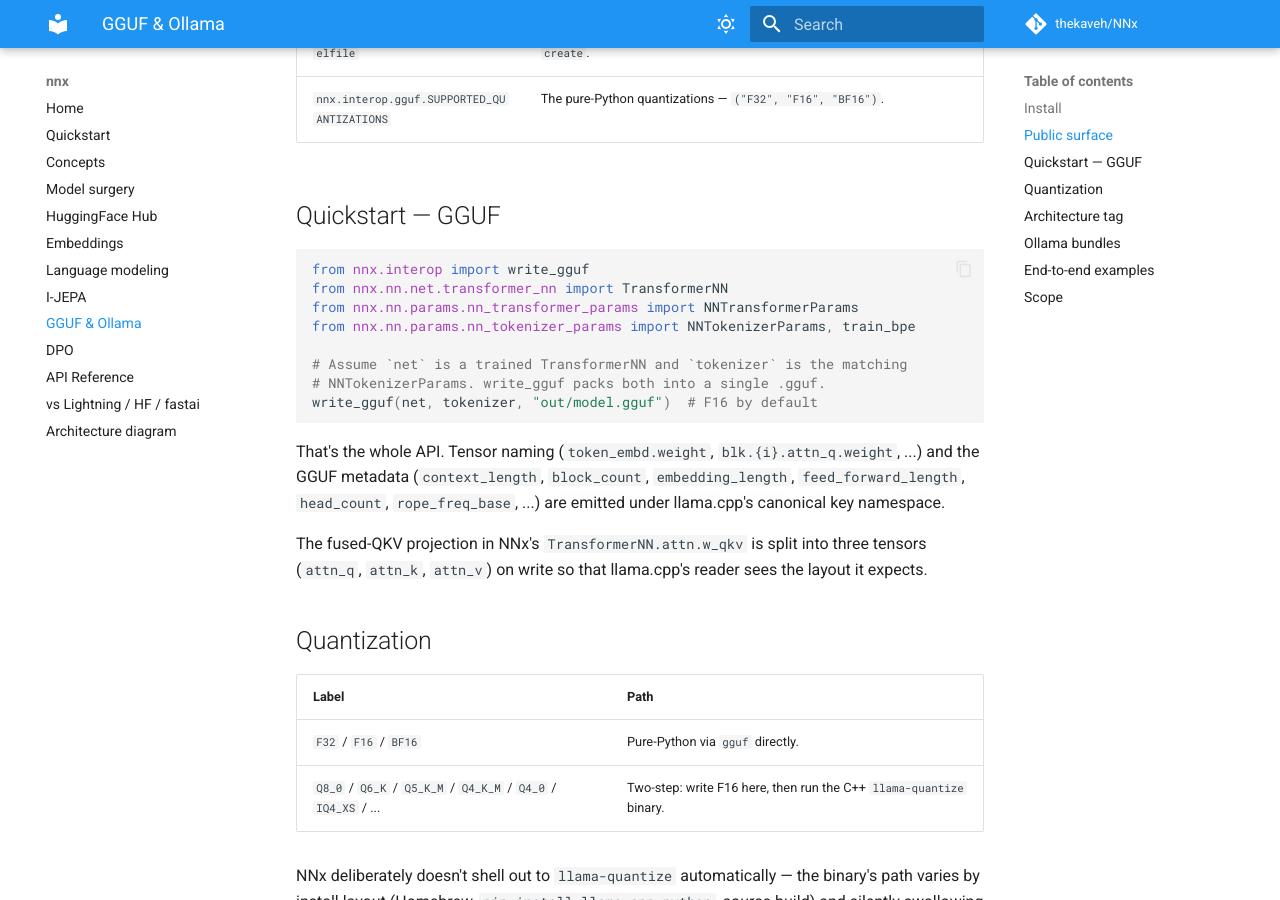
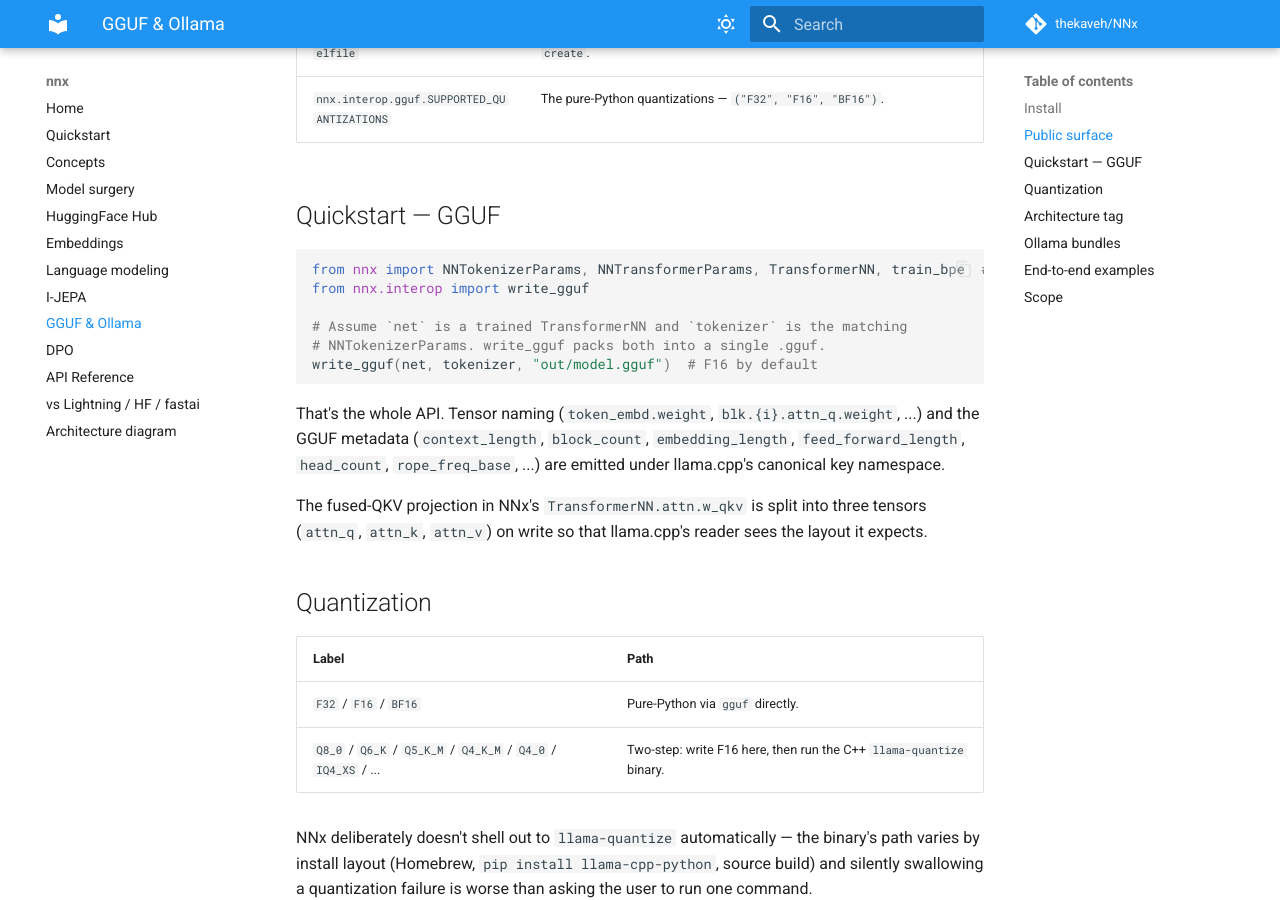
Before and after one commit to thekaveh/NNx, an MkDocs documentation site: the page built from docs/gguf.md, in a window 1280 px wide and 900 px high, scrolled down 823 px. Built offline with MkDocs 1.6.1 and Material for MkDocs 9.7.7, drawn with Linux system fonts in a browser that asks for light colours; comment, search, counter and statistics services are not loaded.

Commit message:
docs(gguf): use top-level nnx imports instead of internal module paths
docs/gguf.md's quickstart imported TransformerNN / NNTransformerParams
/ NNTokenizerParams / train_bpe via internal module paths
(`from nnx.nn.net.transformer_nn import TransformerNN`,
`from nnx.nn.params.nn_transformer_params import NNTransformerParams`,
…). All four symbols are re-exported at the top level of `nnx.*` —
the sibling docs/lm.md quickstart already uses the flat-import form:

    from nnx import (
        ..., NNTransformerParams, NNTokenizerParams, ..., train_bpe,
    )

Harmonizing gguf.md to the same pattern keeps the surfaced
"copy-paste ergonomics" stable across the LM-path docs and stops
modeling users into thinking the internal paths are part of the
public API contract. Functionally equivalent — no symbol resolution
changes.

mkdocs build --strict still clean.

````diff
--- a/docs/gguf.md
+++ b/docs/gguf.md
@@ -35,10 +35,8 @@
 ## Quickstart — GGUF
 
 ```python
+from nnx import NNTokenizerParams, NNTransformerParams, TransformerNN, train_bpe  # noqa: F401
 from nnx.interop import write_gguf
-from nnx.nn.net.transformer_nn import TransformerNN
-from nnx.nn.params.nn_transformer_params import NNTransformerParams
-from nnx.nn.params.nn_tokenizer_params import NNTokenizerParams, train_bpe
 
 # Assume `net` is a trained TransformerNN and `tokenizer` is the matching
 # NNTokenizerParams. write_gguf packs both into a single .gguf.
````
